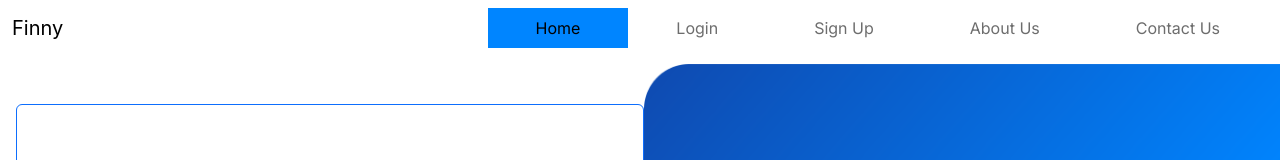
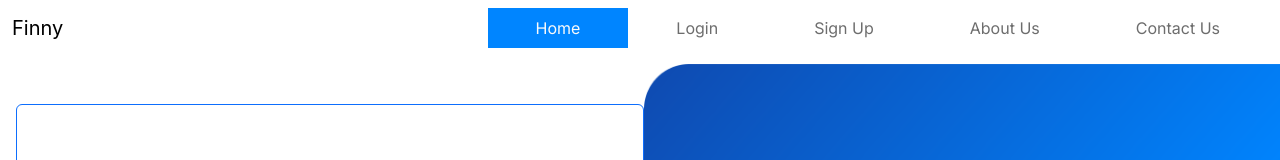
Before and after one commit to GouravChaki/Finny_Chatbot, a React (Create React App) app in the folder frontend/: page / in a window 1280 px wide. Shown: the top 160 px of the page. Built offline with nearby package versions, Linux system fonts and the light colour scheme.

Commit message:
Changed font color
Made another change in Navbar.css to change font color

```diff
--- a/frontend/src/Components/Navbar/Navbar.css
+++ b/frontend/src/Components/Navbar/Navbar.css
@@ -8,6 +8,7 @@
 
 .navbar-nav .nav-link.active {
     background-color: #0085FF;
+    color: #fafafa;
 }
 
 .navbar-nav .nav-link:hover {
```
